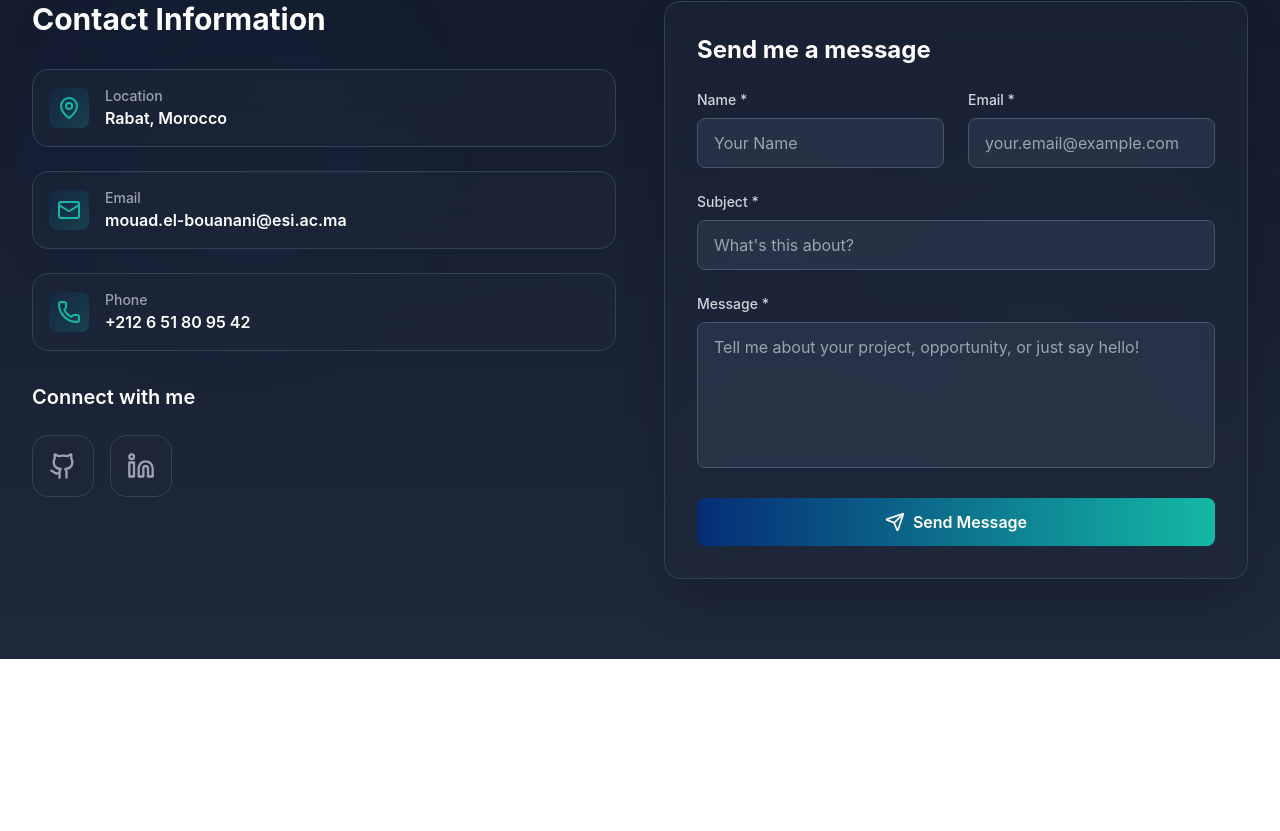
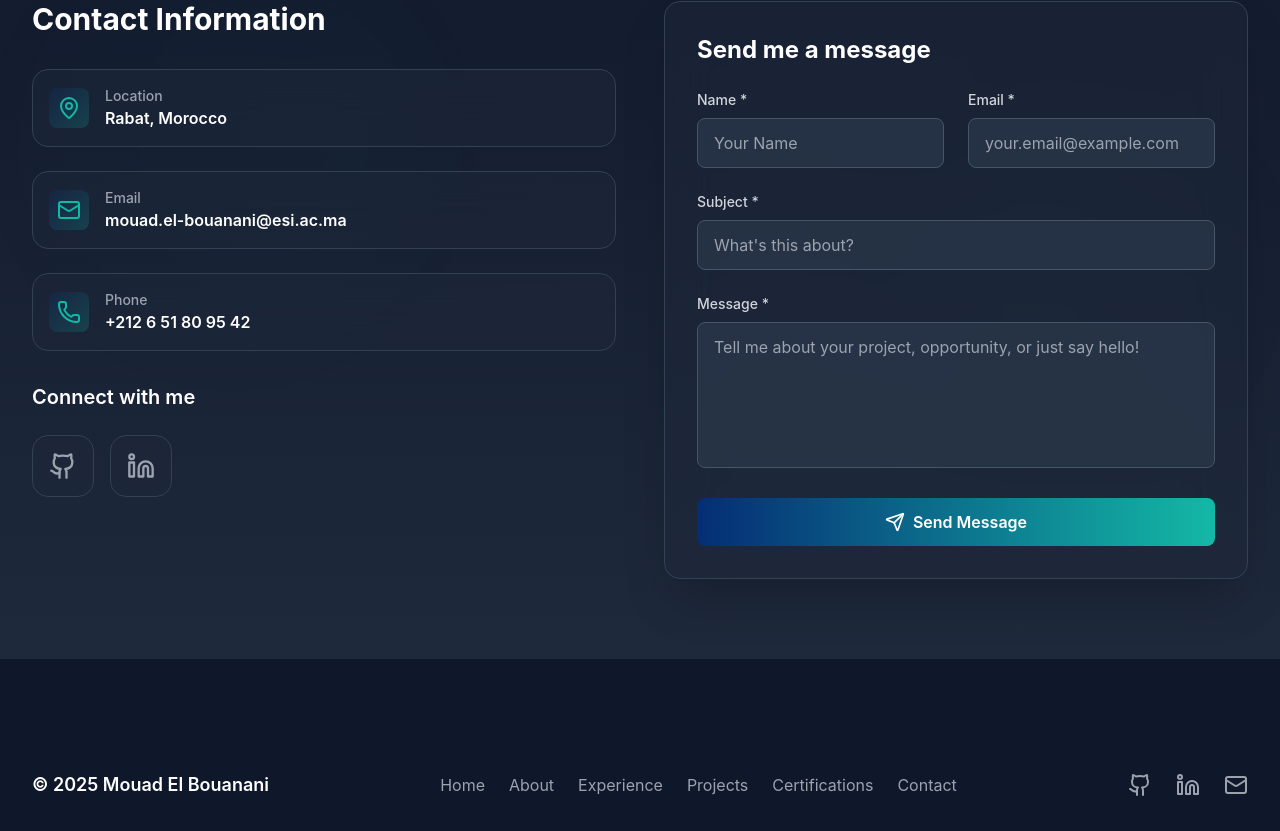
Before and after one commit to Mouadbouanani/Portfolio, a React (Vite) app: page / in a window 1280 px wide. Shown: the part 8810-9641 px from the top of the page. Before the commit the page ends 9469 px from the top, so only its background shows below. Built offline with nearby package versions, Linux system fonts and the light colour scheme.

Commit message:
add footer

```diff
--- a/src/App.tsx
+++ b/src/App.tsx
@@ -8,6 +8,7 @@ import Projects from './components/Projects';
 import Certifications from './components/Certifications';
 import Contact from './components/Contact';
 import ScrollToTopButton from './components/ScrollToTopButton';
+import Footer from "./components/footer";
 
 function App() {
     const [darkMode, setDarkMode] = useState(true);
@@ -42,6 +43,8 @@ function App() {
                 <Contact />
             </main>
             <ScrollToTopButton />
+            <Footer />
+
         </div>
     );
 }
--- /dev/null
+++ b/src/components/footer.tsx
@@ -0,0 +1,62 @@
+import { motion } from "framer-motion";
+import { Github, Linkedin, Mail } from "lucide-react";
+
+const Footer = () => (
+    <motion.footer
+        initial={{ opacity: 0, y: 20 }}
+        whileInView={{ opacity: 1, y: 0 }}
+        transition={{ duration: 0.6 }}
+        className="bg-dark text-gray-400 py-8 mt-20"
+    >
+        <div className="max-w-7xl mx-auto px-4 sm:px-6 lg:px-8 flex flex-col md:flex-row justify-between items-center space-y-4 md:space-y-0">
+            {/* Brand */}
+            <div className="text-white font-semibold text-lg">
+                © {new Date().getFullYear()} Mouad El Bouanani
+            </div>
+
+            {/* Navigation links */}
+            <nav className="space-x-6">
+                {["Home", "About", "Experience", "Projects", "Certifications", "Contact"].map((section) => (
+                    <a
+                        key={section}
+                        href={`#${section.toLowerCase()}`}
+                        className="hover:text-primary transition-colors"
+                    >
+                        {section}
+                    </a>
+                ))}
+            </nav>
+
+            {/* Social */}
+            <div className="flex space-x-6">
+                <a
+                    href="https://github.com/Mouadbouani"
+                    target="_blank"
+                    rel="noopener noreferrer"
+                    aria-label="GitHub"
+                    className="hover:text-primary transition-colors"
+                >
+                    <Github size={24} />
+                </a>
+                <a
+                    href="https://www.linkedin.com/in/mouad-el-bouanani-809418299/"
+                    target="_blank"
+                    rel="noopener noreferrer"
+                    aria-label="LinkedIn"
+                    className="hover:text-primary transition-colors"
+                >
+                    <Linkedin size={24} />
+                </a>
+                <a
+                    href="mailto:mouad.el-bouani@esi.ac.ma"
+                    aria-label="Email"
+                    className="hover:text-primary transition-colors"
+                >
+                    <Mail size={24} />
+                </a>
+            </div>
+        </div>
+    </motion.footer>
+);
+
+export default Footer;
```
